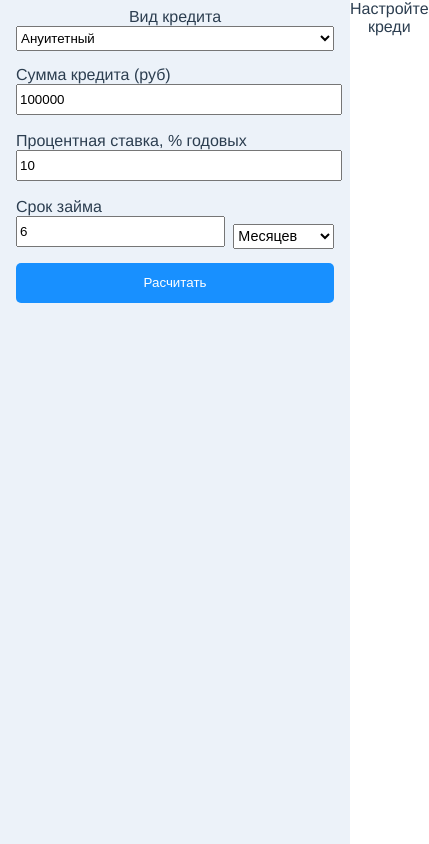
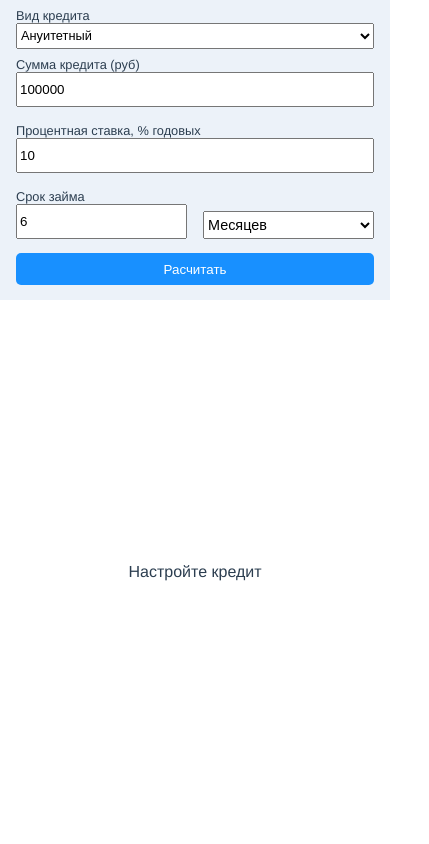
Before and after one commit to ruslan-khamitov/credit-calculator, a Vue app: page / in a window 390 px wide. Shown: the whole page, 429 px wide, since content can reach past the window. Built offline with nearby package versions, Linux system fonts and the light colour scheme.

Commit message:
css fixes

```diff
--- a/src/App.vue
+++ b/src/App.vue
@@ -49,6 +49,21 @@ body {
   grid-template-columns: 350px 1fr;
   grid-template-rows: 1fr;
   height: 100vh;
+  max-height: 100vh;
   width: 100vw;
+  max-width: 100vw;
+}
+
+@media screen and (min-width: 992px and max-width: 1200px) {
+  #app {
+    grid-template-columns: 300px 1fr;
+  }
+}
+
+@media screen and (max-width: 991px) {
+  #app {
+    grid-template-columns: 1fr;
+    grid-template-rows: 300px 1fr;
+  }
 }
 </style>
--- a/src/components/BaseInput.vue
+++ b/src/components/BaseInput.vue
@@ -56,12 +56,13 @@ export default defineComponent({
   justify-content: flex-start;
   align-items: flex-start;
   height: 50px;
-  width: 100%;
+  max-width: 100%;
   margin: 0.5em 0;
 }
 
 .base-input input {
-  height: 25px;
+  height: 3em;
   width: 100%;
+  box-sizing: border-box;
 }
 </style>
--- a/src/components/CreditParams.vue
+++ b/src/components/CreditParams.vue
@@ -98,14 +98,14 @@ export default defineComponent({
 .credit-params__term {
   display: grid;
   grid-template-rows: 1fr;
-  grid-template-columns: 2fr 1fr;
+  grid-template-columns: 1fr 1fr;
   column-gap: 1em;
   align-items: center;
 }
 
 .credit-params__term select  {
-  height: 2em;
   align-self: flex-end;
+  justify-self: flex-end;
   margin-bottom: 0.5em;
   font-size: 0.9em;
 }
@@ -117,13 +117,17 @@ export default defineComponent({
   width: 100%;
 }
 
-.credit-params :is(select) {
-  height: 25px;
+.credit-params__type label {
+  text-align: left;
+}
+
+:is(select) {
+  height: 2em;
   width: 100%;
 }
 
-.credit-params__type :is(label, select, option) {
-  font-size: 0.8;
+:is(label, select, option) {
+  font-size: 0.8em;
 }
 
 .credit-params__calculate-button {
--- a/src/components/CreditPayments.vue
+++ b/src/components/CreditPayments.vue
@@ -1,5 +1,5 @@
 <template>
-  <div v-if="payments != null">
+  <div class="credit-payments__result" v-if="payments != null">
     <h4>
       Переплата по процентам за кредит: {{ payments.totalInterestPaymentAmount.toFixed(2) }}
     </h4>
@@ -29,8 +29,11 @@
       </tbody>
     </table>
   </div>
-  <div v-else>
-    Настройте креди
+  <div
+    v-else
+    class="credit-payments__filler"
+  >
+    Настройте кредит
   </div>
 </template>
 
@@ -61,6 +64,15 @@ export default defineComponent({
 
 
 <style>
+.credit-payments__result {
+  overflow: auto;
+  display: flex;
+  flex-direction: column;
+  align-items: center;
+  justify-content: flex-start;
+  margin: 0.5em;
+}
+
 .credit-payments__table {
   border-collapse: collapse;
 }
@@ -70,7 +82,18 @@ export default defineComponent({
   padding: 0.5em;
 }
 
+tr:hover {
+  background-color: #f5f5f5;
+}
+
 .right-align {
   text-align: right;
 }
+
+.credit-payments__filler {
+  display: flex;
+  justify-content: center;
+  align-items: center;
+}
+
 </style>
```
